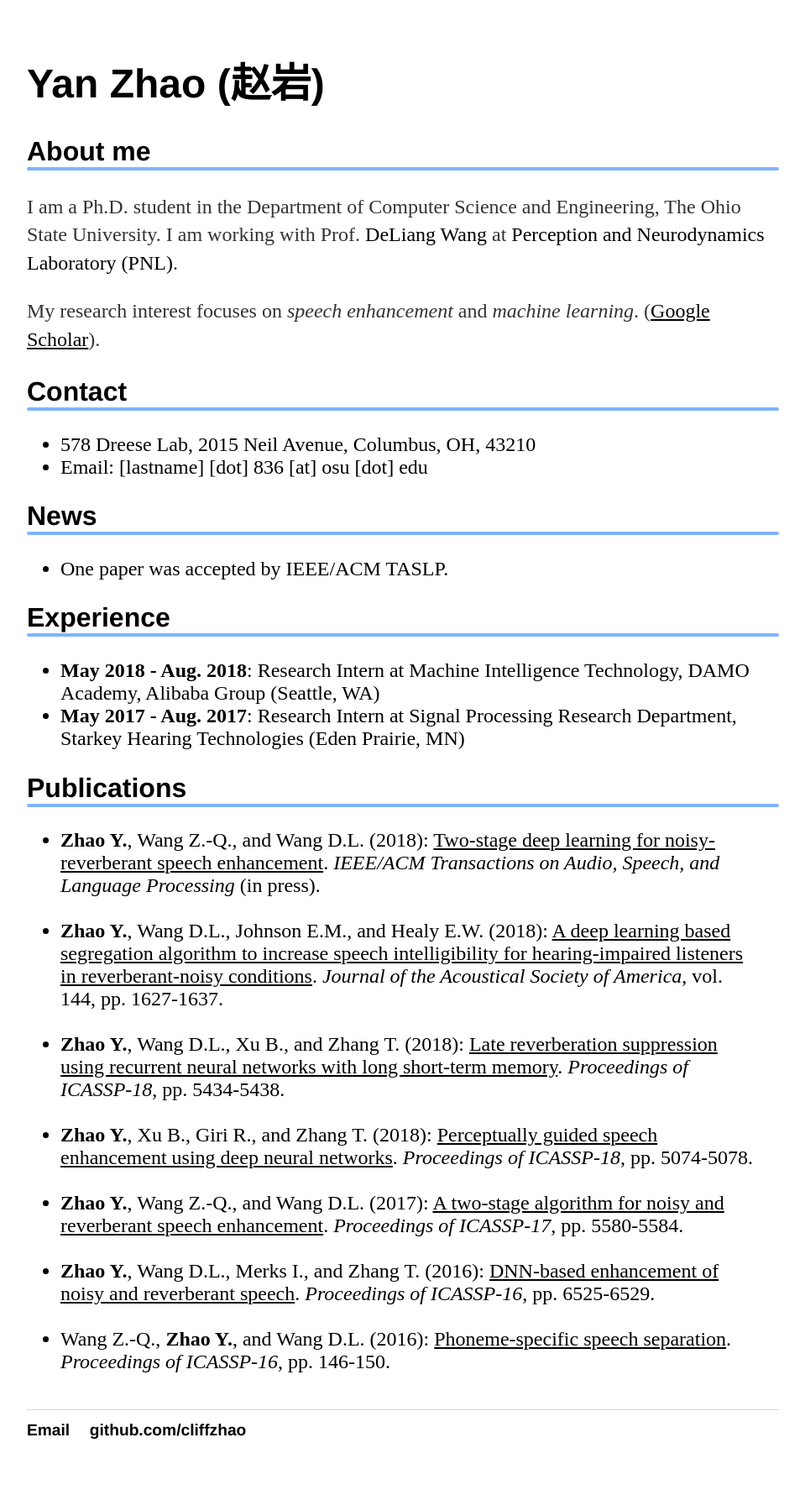
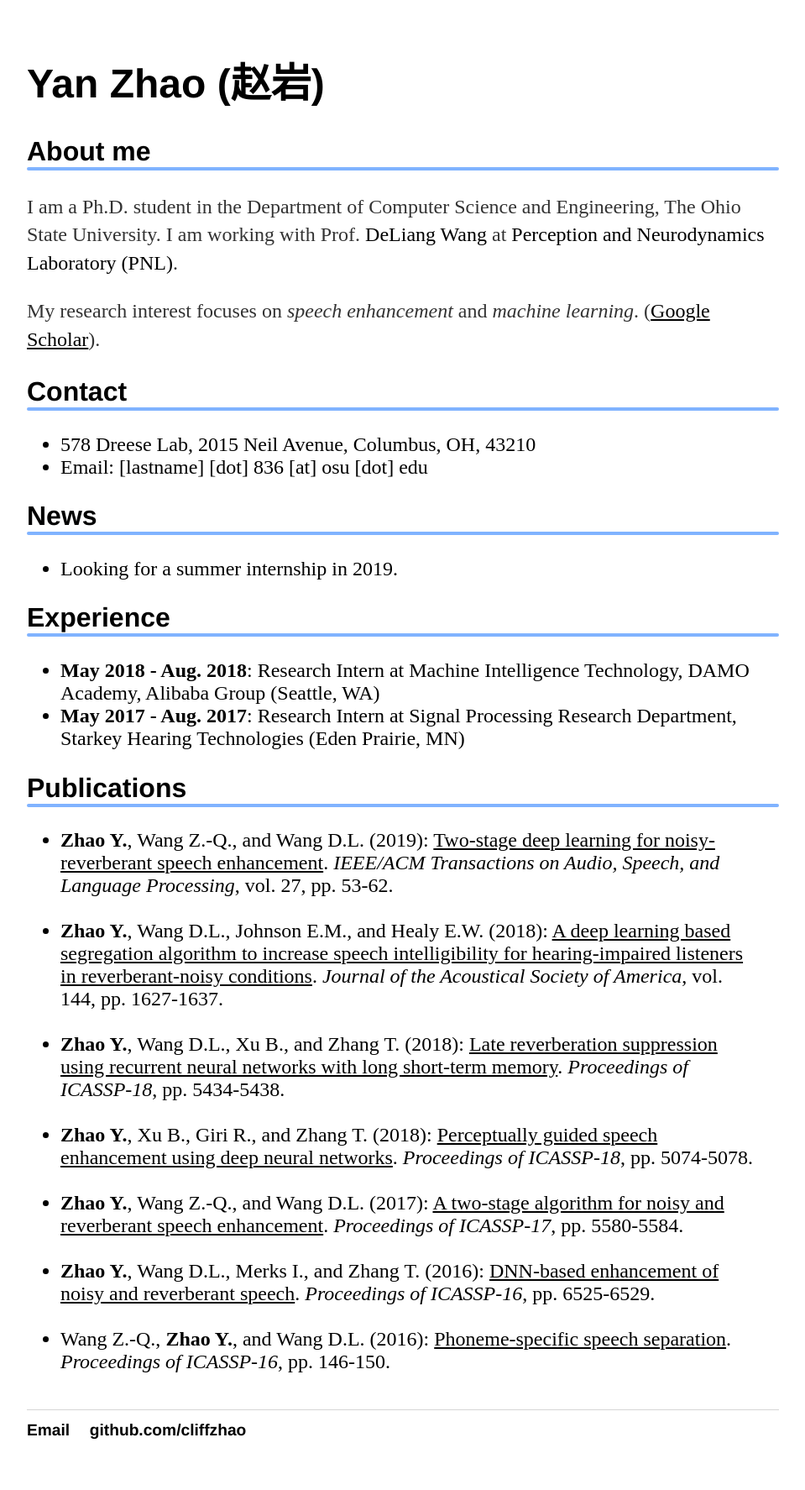
Before and after one commit to cliffzhao/cliffzhao.github.io, a Jekyll site: the page built from index.html, in a window 1280 px wide. Shown: the whole page at 84% size, without its empty margins (160-1119 px from the left). Built offline with Jekyll 4.4.1, drawn with Linux system fonts in a browser that asks for light colours.

Commit message:
Update index.html

```diff
--- a/index.html
+++ b/index.html
@@ -25,7 +25,7 @@ title: Yan Zhao
     <h2>News</h2>
     <ul>
 
-    <li>One paper was accepted by IEEE/ACM TASLP.
+    <li>Looking for a summer internship in 2019.
 
     </ul>
 
@@ -41,9 +41,9 @@ title: Yan Zhao
 
     <h2>Publications</h2>
     <ul>
-    <li><strong>Zhao Y.</strong>, Wang Z.-Q., and Wang D.L. (2018):
-	<a href="https://ieeexplore.ieee.org/abstract/document/8466616" target="_blank"><U>Two-stage deep learning for noisy-reverberant speech enhancement</U></a>.
-<cite>IEEE/ACM Transactions on Audio, Speech, and Language Processing</cite> (in press).
+    <li><strong>Zhao Y.</strong>, Wang Z.-Q., and Wang D.L. (2019):
+	<a href="https://cliffzhao.github.io/Publications/ZWW.taslp19.pdf" target="_blank"><U>Two-stage deep learning for noisy-reverberant speech enhancement</U></a>.
+<cite>IEEE/ACM Transactions on Audio, Speech, and Language Processing</cite>, vol. 27, pp. 53-62.
     <br>
     <br>
 	    </li>
```
